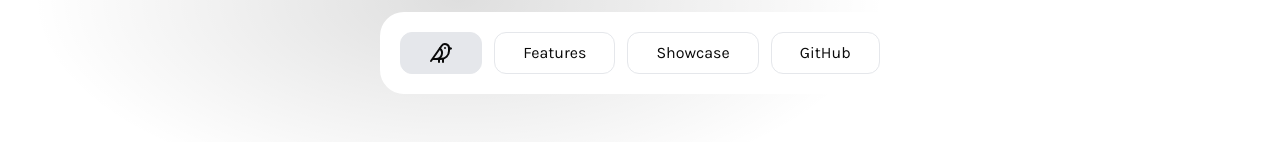
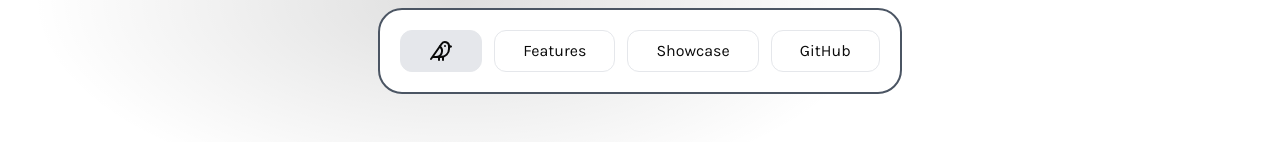
Before and after one commit to feremabraz/mini-saas, a Next.js app: page / in a window 1280 px wide. Shown: the top 142 px of the page. Built offline with nearby package versions, Linux system fonts and the light colour scheme.

Commit message:
fix(ui): sticky is more visible now

```diff
--- a/components/ui/sticky-nav.tsx
+++ b/components/ui/sticky-nav.tsx
@@ -39,9 +39,9 @@ export const StickyNav: React.FC<StickyNavProps> = ({ links }) => {
           visible: { y: '0%' },
         }}
         transition={{ duration: 0.2 }}
-        className="fixed top-0 z-10 flex w-full justify-center pt-3"
+        className="fixed top-0 z-10 pt-2 flex w-full justify-center"
       >
-        <nav className="flex justify-between gap-3 rounded-3xl bg-white p-5 *:rounded-xl *:border *:border-gray-200 *:px-7 *:py-2 *:transition-colors *:duration-300 hover:*:bg-gray-200 focus-visible:*:bg-gray-200">
+        <nav className="flex justify-between gap-3 rounded-3xl bg-white border-2 border-gray-600 p-5 *:rounded-xl *:border *:border-gray-200 *:px-7 *:py-2 *:transition-colors *:duration-300 hover:*:bg-gray-200 focus-visible:*:bg-gray-200">
           <Link href="/" className="bg-gray-200">
             <Logo className="h-6 w-6" />
             <span className="sr-only">Home</span>
```
Also changed, not shown: 1 other file (tests, documents, lock files or other folders).
